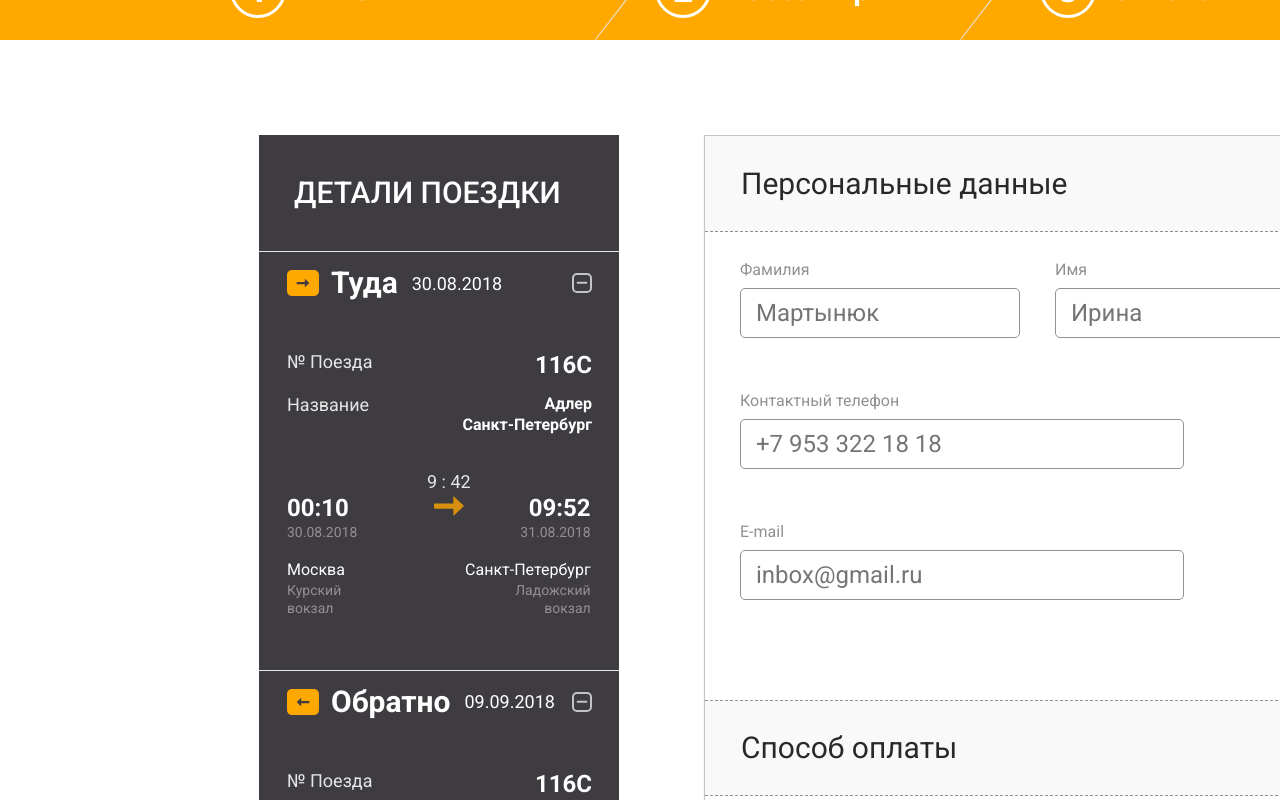
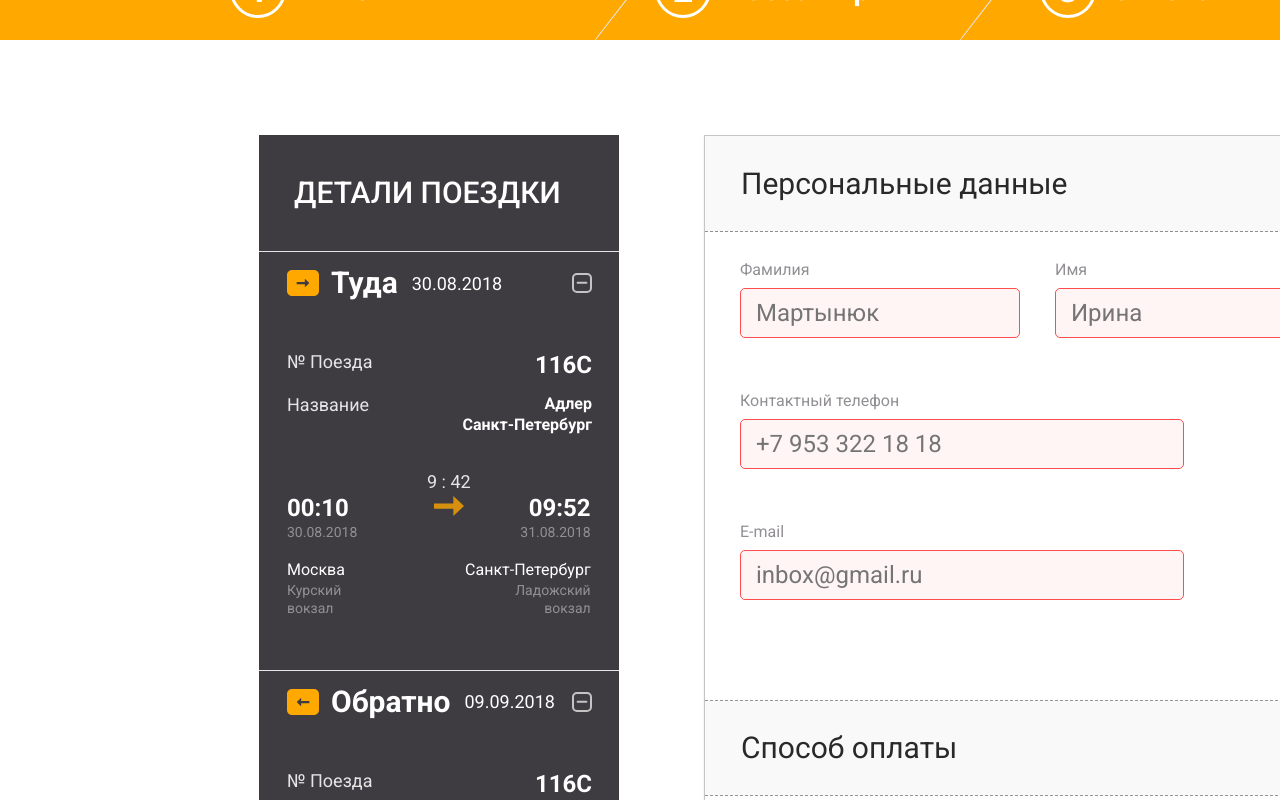
Before and after one commit to konst-an/train-booking-diploma, a React (Vite) app: page /train-booking-diploma/payment in a window 1280 px wide. Shown: the part 555-1355 px from the top of the page. Built offline with nearby package versions, Linux system fonts and the light colour scheme.

Commit message:
Валидация оплаты и передача на страницу успеха данных о платильщике

```diff
--- a/src/components/Payment/Payment.css
+++ b/src/components/Payment/Payment.css
@@ -258,3 +258,9 @@
 .payment__btn-submit:active {
   transform: scale(0.97);
 }
+
+.payment__main:invalid .payment__input:placeholder-shown:required,
+.payment__main .payment__input:invalid:not(:placeholder-shown) {
+    border: 1px solid #ff4d4d !important;
+    background-color: #fff5f5;
+}
--- a/src/components/Payment/Payment.tsx
+++ b/src/components/Payment/Payment.tsx
@@ -8,14 +8,15 @@ function Payment() {
     const navigate = useNavigate();
 
     const passengersFromRouter = location.state?.passengers || [];
+    const savedPayer = location.state?.payer;
 
-    const [payerLastName, setPayerLastName] = useState('');
-    const [payerFirstName, setPayerFirstName] = useState('');
-    const [payerMiddleName, setPayerMiddleName] = useState('');
-    const [payerPhone, setPayerPhone] = useState('');
-    const [payerEmail, setPayerEmail] = useState('');
+    const [payerLastName, setPayerLastName] = useState(savedPayer?.payerLastName || '');
+    const [payerFirstName, setPayerFirstName] = useState(savedPayer?.payerFirstName || '');
+    const [payerMiddleName, setPayerMiddleName] = useState(savedPayer?.payerMiddleName || '');
+    const [payerPhone, setPayerPhone] = useState(savedPayer?.payerPhone || '');
+    const [payerEmail, setPayerEmail] = useState(savedPayer?.payerEmail || '');
 
-    const [paymentMethod, setPaymentMethod] = useState<'online' | 'cash'>('online');
+    const [paymentMethod, setPaymentMethod] = useState<'online' | 'cash'>(location.state?.chosenMethod || 'online');
 
     const handleSubmit = (e: React.FormEvent) => {
         e.preventDefault();
@@ -57,6 +58,8 @@ function Payment() {
                                         placeholder="Мартынюк"
                                         value={payerLastName}
                                         onChange={(e) => setPayerLastName(e.target.value)}
+                                        required
+                                        pattern="^[А-Яа-яЁёA-Za-z\-]+$"
                                     />
                                 </div>
                                 <div className="payment__field-group">
@@ -67,6 +70,8 @@ function Payment() {
                                         placeholder="Ирина"
                                         value={payerFirstName}
                                         onChange={(e) => setPayerFirstName(e.target.value)}
+                                        required
+                                        pattern="^[А-Яа-яЁёA-Za-z\-]+$"
                                     />
                                 </div>
                                 <div className="payment__field-group">
@@ -77,6 +82,7 @@ function Payment() {
                                         placeholder="Эдуардовна"
                                         value={payerMiddleName}
                                         onChange={(e) => setPayerMiddleName(e.target.value)}
+                                        pattern="^[А-Яа-яЁёA-Za-z\-]*$" /* Необязательное, но если введено — только буквы */
                                     />
                                 </div>
                             </div>
@@ -90,7 +96,39 @@ function Payment() {
                                         className="payment__input payment__input--phone"
                                         placeholder="+7 953 322 18 18"
                                         value={payerPhone}
-                                        onChange={(e) => setPayerPhone(e.target.value)}
+                                        required
+                                        pattern="^\+7\s\d{3}\s\d{3}\s\d{2}\s\d{2}$"
+                                        maxLength={16}
+                                        onChange={(e) => {
+
+                                            let input = e.target.value.replace(/\D/g, '');
+
+                                            if (!input) {
+                                                setPayerPhone('');
+                                                return;
+                                            }
+
+                                            if (input.startsWith('7') || input.startsWith('8')) {
+                                                input = input.substring(1);
+                                            }
+
+                                            let formatted = '+7';
+
+                                            if (input.length > 0) {
+                                                formatted += ' ' + input.substring(0, 3);
+                                            }
+                                            if (input.length > 3) {
+                                                formatted += ' ' + input.substring(3, 6);
+                                            }
+                                            if (input.length > 6) {
+                                                formatted += ' ' + input.substring(6, 8);
+                                            }
+                                            if (input.length > 8) {
+                                                formatted += ' ' + input.substring(8, 10);
+                                            }
+
+                                            setPayerPhone(formatted);
+                                        }}
                                     />
                                 </div>
                             </div>
@@ -105,12 +143,12 @@ function Payment() {
                                         placeholder="inbox@gmail.ru"
                                         value={payerEmail}
                                         onChange={(e) => setPayerEmail(e.target.value)}
+                                        required
                                     />
                                 </div>
                             </div>
                         </div>
                     </div>
-
                     {/* СЕКЦИЯ 2: СПОСОБ ОПЛАТЫ */}
                     <div className="payment__section payment__section--methods">
                         <div className="payment__section-header">
--- a/src/components/Success/Success.tsx
+++ b/src/components/Success/Success.tsx
@@ -1,4 +1,4 @@
-import { useNavigate } from 'react-router-dom';
+import { useNavigate, useLocation } from 'react-router-dom';
 import './Success.css';
 import successIconEmail from '../../assets/success-icon-email.svg';
 import successIconPrint from '../../assets/success-icon-print.svg';
@@ -8,9 +8,18 @@ import successStar from '../../assets/success-star.svg';
 
 export default function Success() {
     const navigate = useNavigate();
+    const location = useLocation();
+
+    const stateData = location.state as { firstName?: string; middleName?: string } | null;
+    const clientFirstName = stateData?.firstName || 'Пассажир';
+    const clientMiddleName = stateData?.middleName || '';
+
+    const greetingName = clientMiddleName
+        ? `${clientFirstName} ${clientMiddleName}!`
+        : `${clientFirstName}!`;
 
     const handleGoHome = () => {
-        navigate('/'); // Перенаправляем пользователя на главную страницу при клике
+        navigate('/');
     };
 
     return (
@@ -67,7 +76,7 @@ export default function Success() {
 
                 {/* Третий блок: Текстовая информация */}
                 <div className="success-page__info-content">
-                    <h2 className="success-page__client-name">Ирина Эдуардовна!</h2>
+                    <h2 className="success-page__client-name">{greetingName}</h2>
 
                     <p className="success-page__status-text">
                         Ваш заказ успешно оформлен.<br />
--- a/src/components/Verification/Verification.tsx
+++ b/src/components/Verification/Verification.tsx
@@ -17,6 +17,14 @@ interface Passenger {
     docNumber: string;
 }
 
+interface PayerData {
+    payerLastName: string;
+    payerFirstName: string;
+    payerMiddleName: string;
+    payerPhone: string;
+    payerEmail: string;
+}
+
 export default function Verification() {
     const navigate = useNavigate();
     const location = useLocation();
@@ -25,14 +33,20 @@ export default function Verification() {
         navigate('/trains');
     };
 
-    const handleConfirmOrder = () => {
-        navigate('/success');
-    };
-
     const stateData = location.state as {
         chosenMethod?: 'online' | 'cash';
         passengers?: Passenger[];
+        payer?: PayerData;
     } | null;
+
+    const handleConfirmOrder = () => {
+        navigate('/success', {
+            state: {
+                firstName: stateData?.payer?.payerFirstName || 'Пассажир',
+                middleName: stateData?.payer?.payerMiddleName || ''
+            }
+        });
+    };
 
     const currentPaymentMethod = stateData?.chosenMethod || 'online';
     const passengers: Passenger[] = stateData?.passengers || [];
@@ -247,7 +261,7 @@ export default function Verification() {
                             <button
                                 type="button"
                                 className="verification__card-btn-edit"
-                                onClick={() => navigate('/payment')}
+                                onClick={() => navigate('/payment', { state: { passengers, payer: stateData?.payer, chosenMethod: currentPaymentMethod } })}
                             >
                                 Изменить
                             </button>
```
